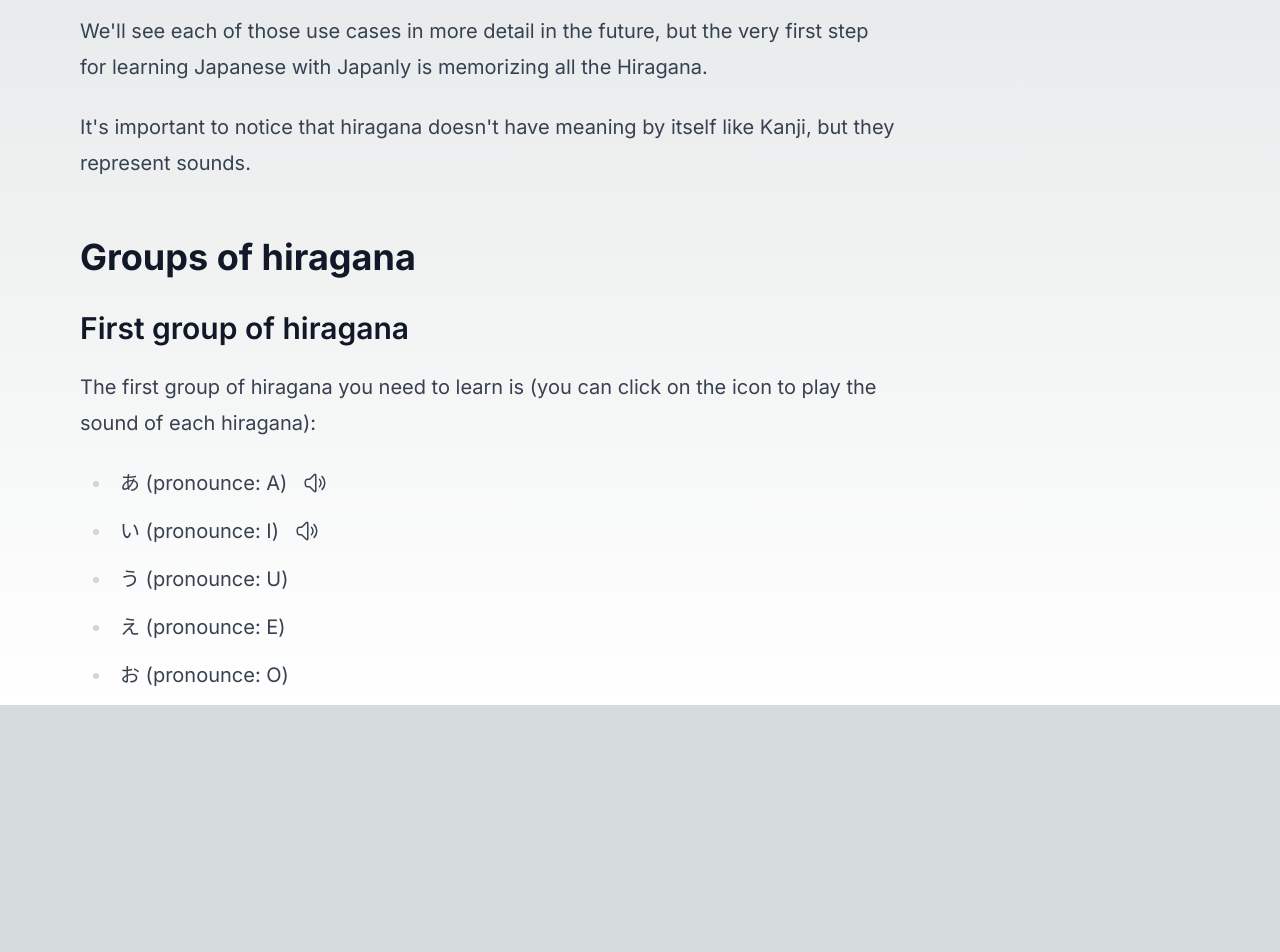
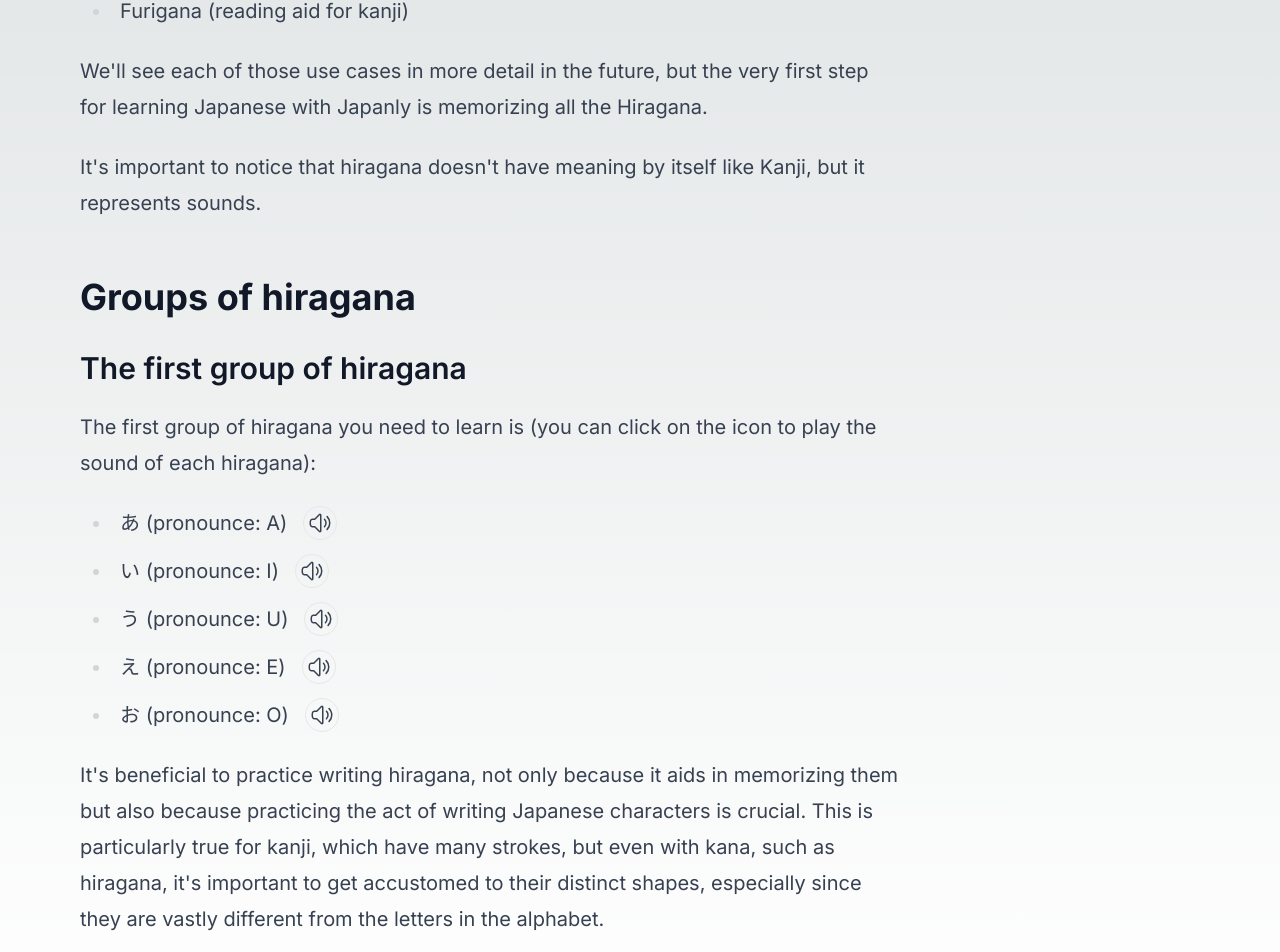
Before and after one commit to gabsschrodinger/japanly, a Next.js app: page /lesson-01 in a window 1280 px wide. Shown: the part 559-1511 px from the top of the page. Before the commit the page ends 1264 px from the top, so only its background shows below. Built offline with nearby package versions, Linux system fonts and the light colour scheme.

Commit message:
update first lesson page content

```diff
--- a/app/flashcards/hiragana.ts
+++ b/app/flashcards/hiragana.ts
@@ -1,9 +1,9 @@
-type Hiragana = {
+export type Kana = {
   value: string;
   romaji: string;
 };
 
-export const hiraganaList: Hiragana[] = [
+export const hiraganaList: Kana[] = [
   { value: "あ", romaji: "A" },
   { value: "い", romaji: "I" },
   { value: "う", romaji: "U" },
--- a/app/lesson-01/page.tsx
+++ b/app/lesson-01/page.tsx
@@ -1,31 +1,26 @@
-"use client";
+import { ListItemWithVoice } from "@/components/ListItemWithVoice";
+import { hiraganaList } from "../flashcards/hiragana";
 
 export default function Lesson01() {
-  const speak = (kana: string) => {
-    var utterance = new SpeechSynthesisUtterance(kana);
-    utterance.lang = "ja-JP";
-    window.speechSynthesis.speak(utterance);
-  };
-
   return (
-    <main className="mx-20">
-      <article className="mt-10 prose lg:prose-xl dark:prose-invert">
-        <h1>Hiragana</h1>
+    <main className="p-20">
+      <article className="prose lg:prose-xl dark:prose-invert">
+        <h1>Hiragana - Part 01</h1>
         <p>The first content you&apos;ll learn with Japanly is Hiragana.</p>
 
         <h2>Introduction</h2>
         <p>
-          Hiragana is a Japanese syllabary mainly used for{" "}
+          Hiragana is a Japanese syllabary mainly used for{" ("}
           <a href="https://en.wikipedia.org/wiki/Hiragana" target="_blank">
             Wikipedia
           </a>
-          :
+          ):
         </p>
         <ul>
           <li>Words&apos; suffixes, like inflecting verbs and adjectives</li>
           <li>Japanese particles</li>
           <li>Japanese words</li>
-          <li>Furigana</li>
+          <li>Furigana (reading aid for kanji)</li>
         </ul>
         <p>
           We&apos;ll see each of those use cases in more detail in the future,
@@ -34,69 +29,30 @@ export default function Lesson01() {
         </p>
         <p>
           It&apos;s important to notice that hiragana doesn&apos;t have meaning
-          by itself like Kanji, but they represent sounds.
+          by itself like Kanji, but it represents sounds.
         </p>
 
         <h2>Groups of hiragana</h2>
 
-        <h3>First group of hiragana</h3>
+        <h3>The first group of hiragana</h3>
         <p>
           The first group of hiragana you need to learn is (you can click on the
           icon to play the sound of each hiragana):
         </p>
         <ul>
-          <li>
-            <div
-              className="flex justify-center items-center w-fit"
-              onClick={() => speak("あ")}
-            >
-              あ (pronounce: A)
-              <div className="ml-4">
-                <svg
-                  xmlns="http://www.w3.org/2000/svg"
-                  fill="none"
-                  viewBox="0 0 24 24"
-                  strokeWidth={1.5}
-                  stroke="currentColor"
-                  className="w-6 h-6"
-                >
-                  <path
-                    strokeLinecap="round"
-                    strokeLinejoin="round"
-                    d="M19.114 5.636a9 9 0 010 12.728M16.463 8.288a5.25 5.25 0 010 7.424M6.75 8.25l4.72-4.72a.75.75 0 011.28.53v15.88a.75.75 0 01-1.28.53l-4.72-4.72H4.51c-.88 0-1.704-.507-1.938-1.354A9.01 9.01 0 012.25 12c0-.83.112-1.633.322-2.396C2.806 8.756 3.63 8.25 4.51 8.25H6.75z"
-                  />
-                </svg>
-              </div>
-            </div>
-          </li>
-          <li>
-            <div
-              className="flex justify-center items-center w-fit"
-              onClick={() => speak("い")}
-            >
-              い (pronounce: I)
-              <div className="ml-4">
-                <svg
-                  xmlns="http://www.w3.org/2000/svg"
-                  fill="none"
-                  viewBox="0 0 24 24"
-                  strokeWidth={1.5}
-                  stroke="currentColor"
-                  className="w-6 h-6"
-                >
-                  <path
-                    strokeLinecap="round"
-                    strokeLinejoin="round"
-                    d="M19.114 5.636a9 9 0 010 12.728M16.463 8.288a5.25 5.25 0 010 7.424M6.75 8.25l4.72-4.72a.75.75 0 011.28.53v15.88a.75.75 0 01-1.28.53l-4.72-4.72H4.51c-.88 0-1.704-.507-1.938-1.354A9.01 9.01 0 012.25 12c0-.83.112-1.633.322-2.396C2.806 8.756 3.63 8.25 4.51 8.25H6.75z"
-                  />
-                </svg>
-              </div>
-            </div>
-          </li>
-          <li>う (pronounce: U)</li>
-          <li>え (pronounce: E)</li>
-          <li>お (pronounce: O)</li>
+          {hiraganaList.slice(0, 5).map((hiragana, index) => (
+            <ListItemWithVoice kana={hiragana} key={index} />
+          ))}
         </ul>
+        <p>
+          It&apos;s beneficial to practice writing hiragana, not only because it
+          aids in memorizing them but also because practicing the act of writing
+          Japanese characters is crucial. This is particularly true for kanji,
+          which have many strokes, but even with kana, such as hiragana,
+          it&apos;s important to get accustomed to their distinct shapes,
+          especially since they are vastly different from the letters in the
+          alphabet.
+        </p>
       </article>
     </main>
   );
--- /dev/null
+++ b/components/ListItemWithVoice.tsx
@@ -0,0 +1,42 @@
+"use client";
+
+import { Kana } from "@/app/flashcards/hiragana";
+
+type Props = {
+  kana: Kana;
+};
+
+export const ListItemWithVoice = ({ kana }: Props) => {
+  const speak = (kana: string) => {
+    const utterance = new SpeechSynthesisUtterance(kana);
+    utterance.lang = "ja-JP";
+    window.speechSynthesis.speak(utterance);
+  };
+
+  return (
+    <li>
+      <div
+        className="flex justify-center items-center w-fit"
+        onClick={() => speak(kana.value)}
+      >
+        {kana.value} (pronounce: {kana.romaji})
+        <div className="ml-4 cursor-pointer border rounded-full p-1">
+          <svg
+            xmlns="http://www.w3.org/2000/svg"
+            fill="none"
+            viewBox="0 0 24 24"
+            strokeWidth={1.5}
+            stroke="currentColor"
+            className="w-6 h-6"
+          >
+            <path
+              strokeLinecap="round"
+              strokeLinejoin="round"
+              d="M19.114 5.636a9 9 0 010 12.728M16.463 8.288a5.25 5.25 0 010 7.424M6.75 8.25l4.72-4.72a.75.75 0 011.28.53v15.88a.75.75 0 01-1.28.53l-4.72-4.72H4.51c-.88 0-1.704-.507-1.938-1.354A9.01 9.01 0 012.25 12c0-.83.112-1.633.322-2.396C2.806 8.756 3.63 8.25 4.51 8.25H6.75z"
+            />
+          </svg>
+        </div>
+      </div>
+    </li>
+  );
+};
--- a/package.json
+++ b/package.json
@@ -17,7 +17,6 @@
     "eslint": "8.48.0",
     "eslint-config-next": "13.4.19",
     "heroicons": "^2.0.18",
-    "markdown-to-jsx": "^7.3.2",
     "next": "13.4.19",
     "postcss": "8.4.28",
     "react": "18.2.0",
```
Also changed, not shown: 1 other file (tests, documents, lock files or other folders).
